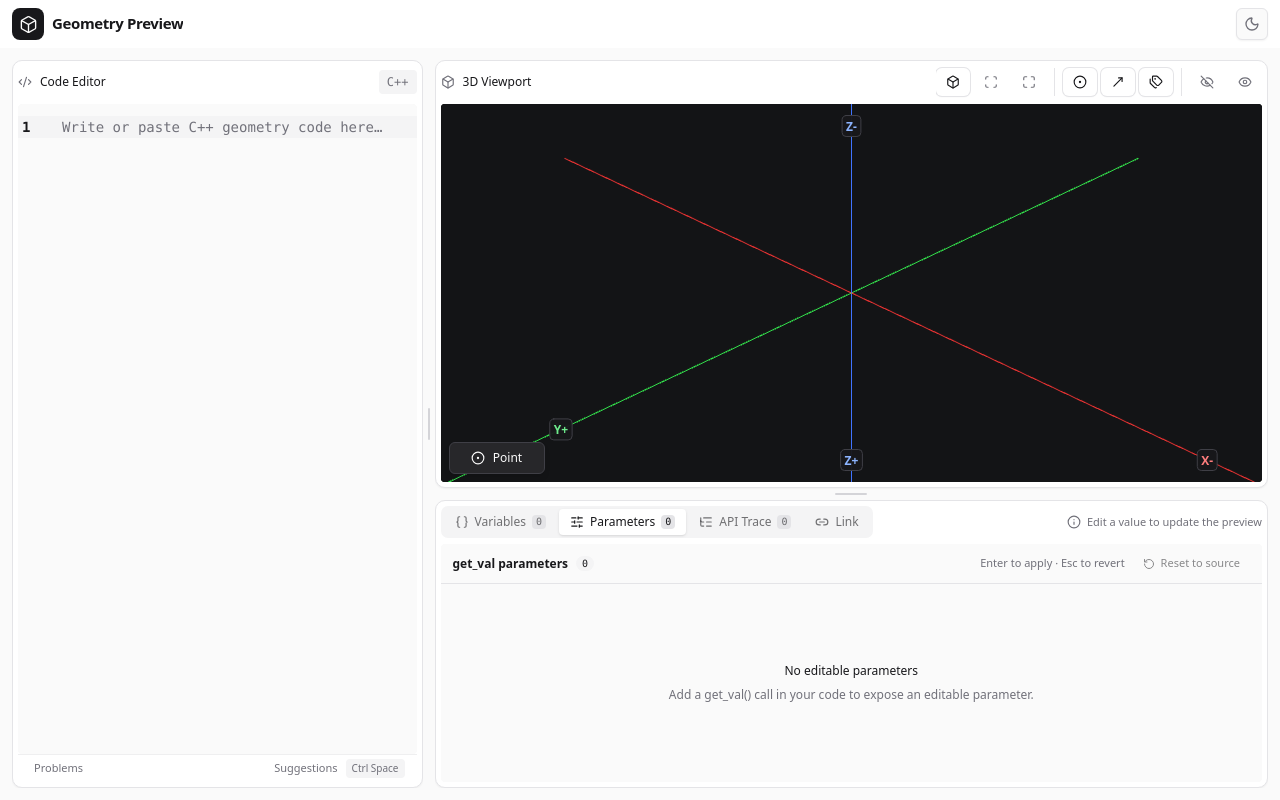
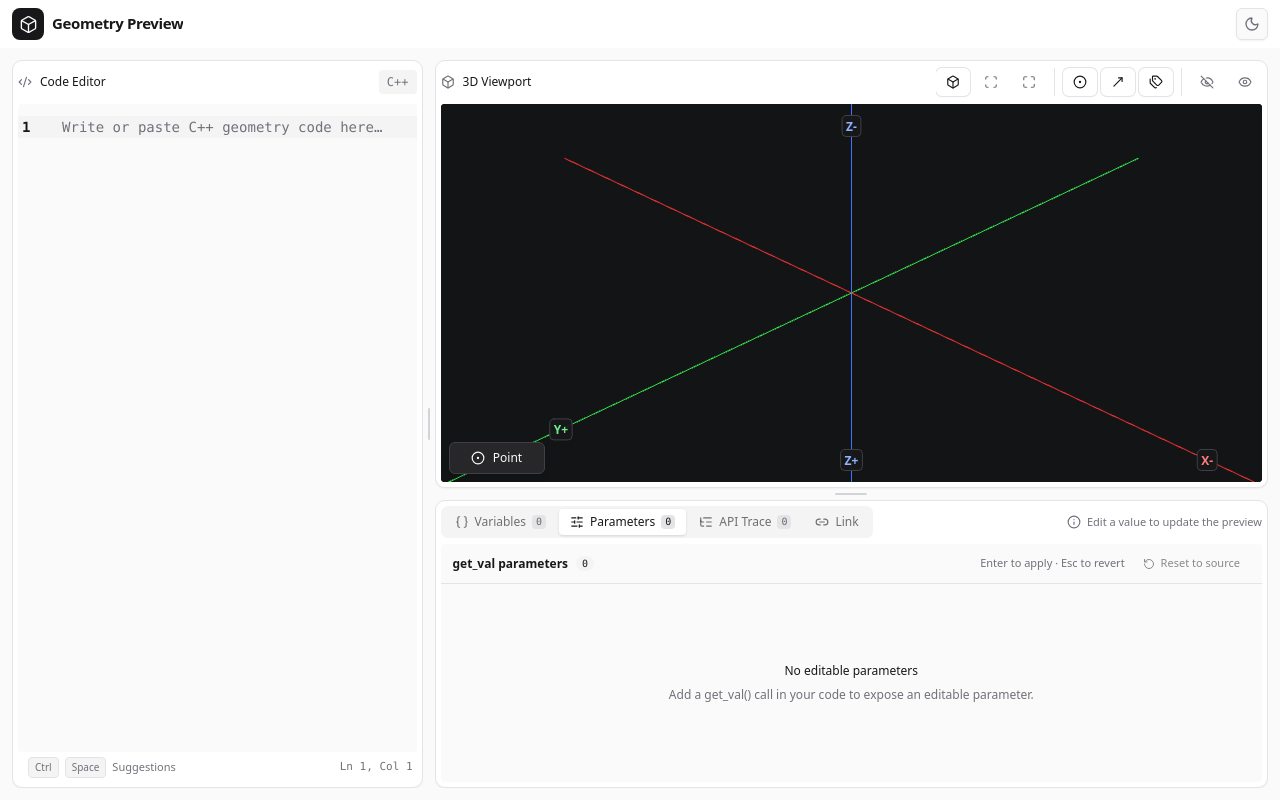
Before and after one commit to PhanVonHohenzollern/3d, a React (Vite) app: page / in a window 1280 px wide. Built offline with nearby package versions, Linux system fonts and the light colour scheme.

Commit message:
Match editor footer to Pencil design (#25)

```diff
--- a/src/components/CodeEditor.tsx
+++ b/src/components/CodeEditor.tsx
@@ -1,10 +1,9 @@
 import { useCodeEditor } from '../hooks/useCodeEditor';
 import type { CodeEditorProps } from '../types/editor';
 import { isMacPlatform } from '../utils/platform';
-import { Button } from './ui/button';
 
 export function CodeEditor(props: CodeEditorProps) {
-  const { hostRef, problemCount, showProblems } = useCodeEditor(props);
+  const { hostRef, cursorPosition } = useCodeEditor(props);
 
   return (
     <div className="flex h-full min-h-0 flex-col">
@@ -12,22 +11,15 @@ export function CodeEditor(props: CodeEditorProps) {
         ref={hostRef}
         className="workspace-surface min-h-0 w-full flex-1 overflow-hidden bg-editor font-code text-code select-text"
       />
-      <div className="flex h-7 shrink-0 items-center justify-between gap-2 border-t border-line/60 px-3 text-[11px] text-muted-foreground">
-        <Button
-          variant="ghost"
-          size="xs"
-          className="h-6 px-1 text-[11px]"
-          onClick={showProblems}
-          title={`C++ syntax diagnostics (${isMacPlatform ? '⌘⇧M' : 'Ctrl+Shift+M'}). F8 jumps to the next problem.`}
-        >
-          Problems{problemCount > 0 ? ` (${problemCount})` : ''}
-        </Button>
-        <div className="flex items-center gap-2">
-          <span>Suggestions</span>
-          <kbd className="rounded bg-secondary px-1.5 py-0.5 font-ui text-[10px]">
-            {isMacPlatform ? '⌘⇧Space' : 'Ctrl Space'}
-          </kbd>
-        </div>
+      <div className="flex h-[30px] shrink-0 items-center gap-1.5 pr-1 pl-2.5 text-[11px] whitespace-nowrap text-muted-foreground">
+        <kbd className="rounded border border-border bg-secondary px-1.5 py-0.5 font-ui text-[10px]">
+          {isMacPlatform ? '⌘⇧' : 'Ctrl'}
+        </kbd>
+        <kbd className="rounded border border-border bg-secondary px-1.5 py-0.5 font-ui text-[10px]">Space</kbd>
+        <span>Suggestions</span>
+        <span className="ml-auto font-code tabular-nums">
+          Ln {cursorPosition.line}, Col {cursorPosition.column}
+        </span>
       </div>
     </div>
   );
--- a/src/hooks/useCodeEditor.ts
+++ b/src/hooks/useCodeEditor.ts
@@ -1,4 +1,3 @@
-import { diagnosticCount, openLintPanel } from '@codemirror/lint';
 import { useEffect, useImperativeHandle, useLayoutEffect, useRef, useState } from 'react';
 import { EditorState, type Extension } from '@codemirror/state';
 import { EditorView } from '@codemirror/view';
@@ -7,7 +6,7 @@ import { createCodeEditorHandle, type EditorSignals } from './codeEditor/codeEdi
 import { createEditorExtensions } from './codeEditor/editorExtensions';
 
 export function useCodeEditor({ onTextChanged, onCursorPositionChanged, ref }: CodeEditorProps) {
-  const [problemCount, setProblemCount] = useState(0);
+  const [cursorPosition, setCursorPosition] = useState({ line: 1, column: 1 });
   const hostRef = useRef<HTMLDivElement>(null);
   const viewRef = useRef<EditorView | null>(null);
   const extensionsRef = useRef<Extension[]>([]);
@@ -19,7 +18,14 @@ export function useCodeEditor({ onTextChanged, onCursorPositionChanged, ref }: C
 
   useEffect(() => {
     const extensions = createEditorExtensions((update) => {
-      setProblemCount(diagnosticCount(update.state));
+      if (update.docChanged || update.selectionSet) {
+        const head = update.state.selection.main.head;
+        const line = update.state.doc.lineAt(head);
+        const column = head - line.from + 1;
+        setCursorPosition((previous) =>
+          previous.line === line.number && previous.column === column ? previous : { line: line.number, column },
+        );
+      }
       const moved = update.startState.selection.main.head !== update.state.selection.main.head;
       if (update.docChanged) signalsRef.current.onTextChanged?.();
       if (moved) signalsRef.current.onCursorPositionChanged?.();
@@ -45,9 +51,5 @@ export function useCodeEditor({ onTextChanged, onCursorPositionChanged, ref }: C
     [],
   );
 
-  const showProblems = () => {
-    if (viewRef.current) openLintPanel(viewRef.current);
-  };
-
-  return { hostRef, problemCount, showProblems };
+  return { hostRef, cursorPosition };
 }
```
